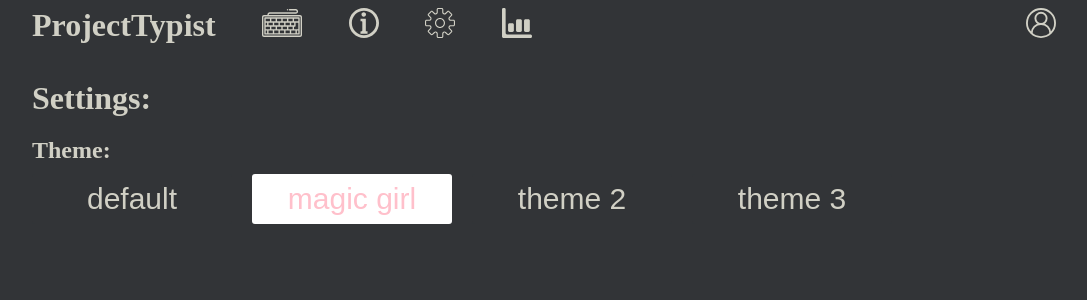
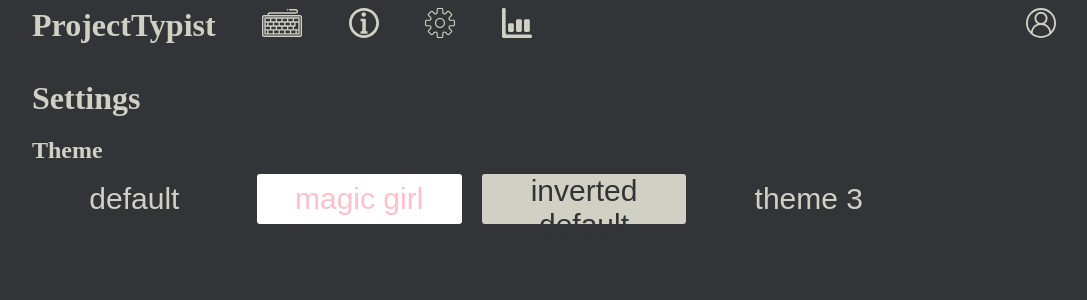
Before and after one commit to viktorpakholok/WebProjectTypist, a React (Vite) app in the folder projecttypist/: page /settings in a window 1280 px wide. Shown: the top 300 px of the page, without its empty margins (96-1183 px from the left). Built offline with nearby package versions, Linux system fonts and the light colour scheme.

Commit message:
Added animation for icons in header

```diff
--- a/projecttypist/src/components/Header/Header.css
+++ b/projecttypist/src/components/Header/Header.css
@@ -6,6 +6,13 @@
 
 .link {
     margin: auto 0;
+}
+
+.icon:hover {
+    animation-name: rotation;
+    animation-duration: 0.5s;
+    animation-iteration-count: 1;
+    /* animation-timing-function: ease-in; */
 }
 
 .sign-in {
@@ -29,6 +36,14 @@
     fill: blue;
 }
 
+@keyframes rotation {
+    0% {transform: rotate(0);}
+    /* 25% {transform: rotate(90deg);}
+    50% {transform: rotate(180deg);}
+    75% {transform: rotate(270deg);} */
+    100% {transform: rotate(360deg);}
+}
+
 .logout-button {
     font-family: 'Times New Roman', Georgia, serif;
     font-size: 1.5rem;
--- a/projecttypist/src/components/Header/Header.jsx
+++ b/projecttypist/src/components/Header/Header.jsx
@@ -27,7 +27,7 @@
             <div className="jst-btw nav">
                 <Logo></Logo>
                 {/* <ButtonIcon text='text Bohdan' title='' icon={KeyBoardIcon}></ButtonIcon> */}
-                <Link aria-label="go to keyboard" to="/" className="link">
+                <Link aria-label="go to keyboard" to="/" className="link icon">
                     <svg
                         className="icons"
                         height={"40px"}
@@ -71,7 +71,7 @@
                         </g>
                     </svg>
                 </Link>
-                <Link aria-label="go to about us" to="/aboutus" className="link">
+                <Link aria-label="go to about us" to="/aboutus" className="link icon">
                     <svg
                         className="icons"
                         width="30px"
@@ -94,7 +94,7 @@
                         </g>
                     </svg>
                 </Link>
-                <Link aria-label="go to settings" to="/settings" className="link">
+                <Link aria-label="go to settings" to="/settings" className="link icon">
                     <svg
                         className="icons"
                         height={"30px"}
@@ -139,7 +139,7 @@
                         </g>
                     </svg>
                 </Link>
-                <Link aria-label="go to statistics" to='/logs' className="link">
+                <Link aria-label="go to statistics" to='/logs' className="link icon">
                     <svg
                         className="icons"
                         width="30px"
@@ -169,7 +169,7 @@
                 <><a href="/registration"></a><button onClick={handleLogout} className="logout-button">Logout</button></>
 
                     ) : (
-                     <Link aria-label="registration" to="/registration" className="link">
+                     <Link aria-label="registration" to="/registration" className="link icon">
                     <svg
                         className="icons ic-stroke"
                         height={"30px"}
--- a/projecttypist/src/components/MyChart/MyChart.jsx
+++ b/projecttypist/src/components/MyChart/MyChart.jsx
@@ -48,6 +48,9 @@
     // console.log(objArr);
     // console.log(xValues);
 
+    let style = getComputedStyle(document.body);
+    let fontColor = style.getPropertyValue('--ft-color');
+
     const options = {
         legend: { display: false },
         plugins: {
@@ -57,7 +60,7 @@
             legend: {
                 labels: {
                     font: {
-                        fontColor: "#d1d0c5",
+                        fontColor: fontColor,
                     },
                 },
             },
@@ -81,7 +84,7 @@
         datasets: objArr,
     };
 
-    ChartJs.defaults.color = "#d1d0c5";
+    ChartJs.defaults.color = fontColor;
     ChartJs.defaults.borderColor = "#36A2EB";
 
     return <Line className="right" options={options} data={data} />;
--- a/projecttypist/src/components/TypingLetter/TypingLetter.css
+++ b/projecttypist/src/components/TypingLetter/TypingLetter.css
@@ -3,7 +3,8 @@
 }
 
 .good-letter {
-  color: white;
+  /* color: white; */
+  opacity: 0.3;
 }
 
 .off-word-letter {
--- a/projecttypist/src/pages/Settings/Settings.css
+++ b/projecttypist/src/pages/Settings/Settings.css
@@ -1,5 +1,5 @@
 .theme-bth {
-    width: 200px;
+    width: 20%;
     height: 50px;
     border-radius: 3px;
     font-size: 30px;
@@ -30,6 +30,11 @@
     color: pink;
 }
 
+.theme-2 {
+    background-color: #d1d0c5;
+    color: #323437;
+}
+
 .caret {
     /* position: relative; */
     position: absolute;
--- a/projecttypist/src/pages/Settings/Settings.jsx
+++ b/projecttypist/src/pages/Settings/Settings.jsx
@@ -18,7 +18,7 @@
         let backColor = window.getComputedStyle(event.currentTarget).backgroundColor
 
         let theme = { "fontColor": fontColor, "backColor": backColor, "atenColor": "yellow", "wronColor": "red", "fontStyle": "" }
-        let settings = { ...userContext.settings, theme };
+        let settings = { ...userContext.user.settings, theme };
 
         let newUser = { ...userContext.user, settings }
 
@@ -31,18 +31,19 @@
     return (
         <div>
             <Header></Header>
-            <h1 className="pad-bot-20">Settings:</h1>
+            <h1 className="pad-bot-20">Settings</h1>
 
             {/* <button onClick={changeColor}>Change color</button> */}
 
-            <h2 className="pad-bot-10">Theme:</h2>
+            <h2 className="pad-bot-10">Theme</h2>
 
             <div className="flex gap-20">
 
                 <button className="theme-bth theme-0" onClick={changeColor}>default</button>
                 <button className="theme-bth theme-1" onClick={changeColor}>magic girl</button>
-                <button className="theme-bth" onClick={changeColor}>theme 2</button>
+                <button className="theme-bth theme-2" onClick={changeColor}>inverted default</button>
                 <button className="theme-bth" onClick={changeColor}>theme 3</button>
+
             </div>
 
             {/* <Logs data={arr}></Logs> */}
```
